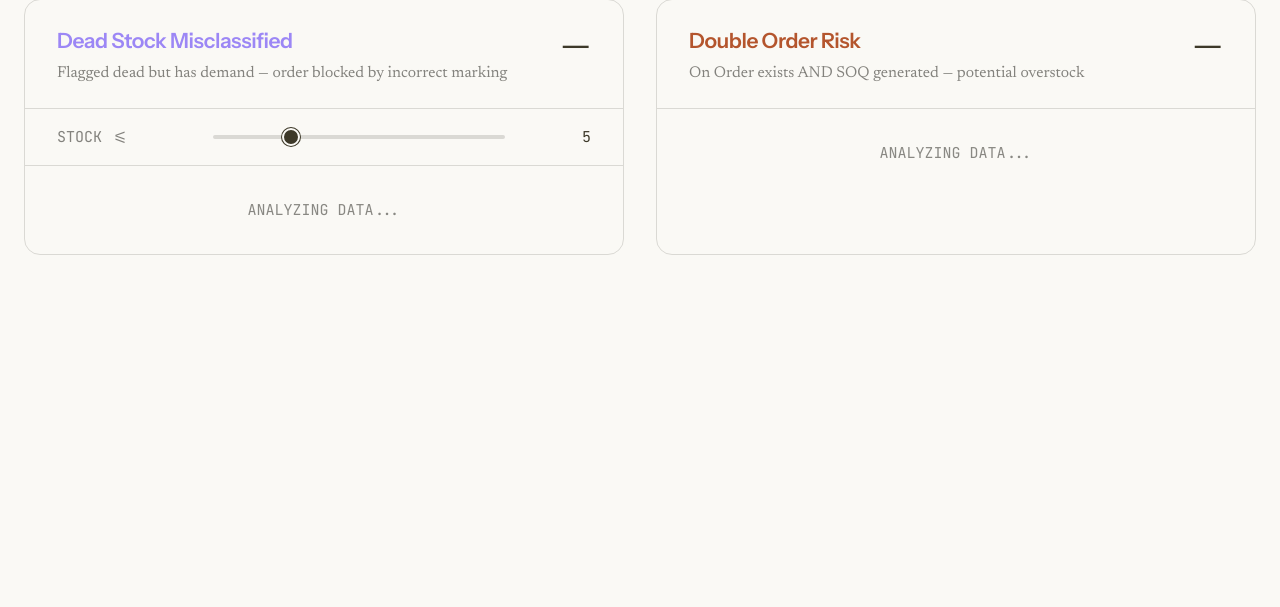
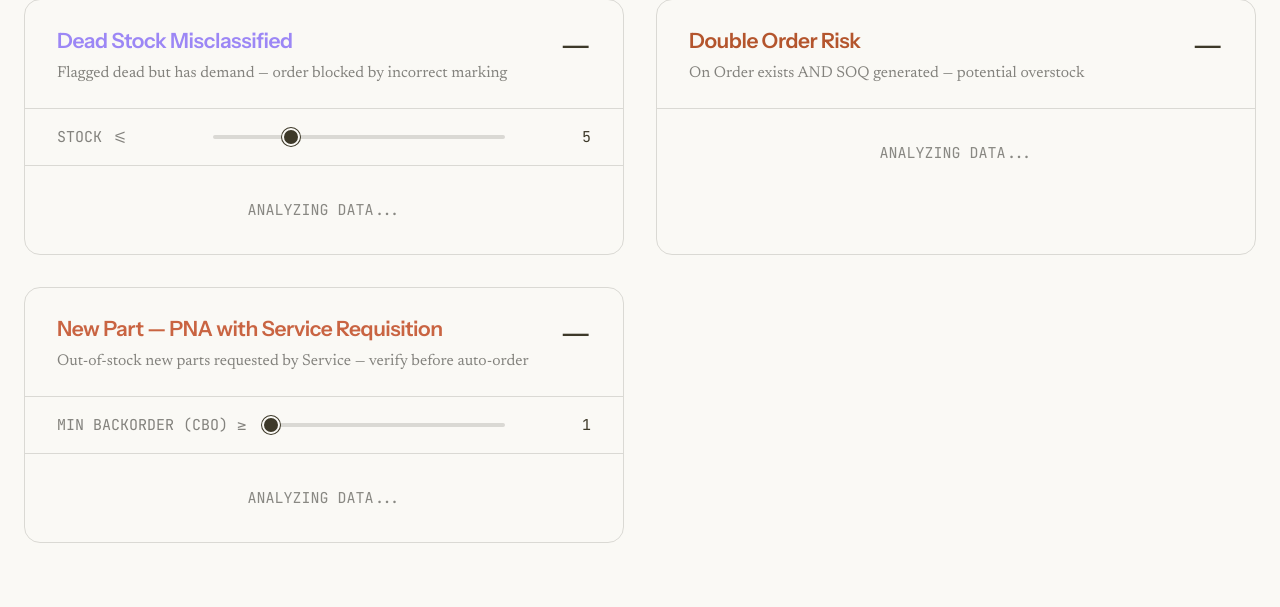
Before and after one commit to TushN101/ampl, a Flask app: page / in a window 1280 px wide. Shown: the part 987-1594 px from the top of the page. Before the commit the page ends 1242 px from the top, so only its background shows below. Run offline with Flask 3, Linux system fonts and the light colour scheme; some libraries are stand-ins or nearby versions.

Commit message:
added new feature

```diff
--- a/static/css/style.css
+++ b/static/css/style.css
@@ -512,6 +512,10 @@ html:not(.dark) .sun-icon { display: none; }
   font-family: var(--font-mono);
   color: var(--text-muted);
   margin-bottom: 4px;
+  display: flex;
+  align-items: center;
+  flex-wrap: wrap;
+  gap: 8px;
 }
 
 .air-name {
@@ -535,6 +539,36 @@ html:not(.dark) .sun-icon { display: none; }
   border: 1px solid var(--border-main);
   background: var(--bg-page);
   white-space: nowrap;
+}
+
+/* ===== New-Part age badge (used by the "New Part PNA Requisition" alert) ===== */
+/* Small pill that highlights the PART_FAMILY_AGE flag inside an alert row,
+   so the reviewer instantly sees it's a New Part / non-Old-Part item. */
+.air-age-badge {
+  display: inline-block;
+  padding: 1px 8px;
+  border-radius: var(--radius-pill);
+  font-family: var(--font-mono);
+  font-size: 0.7rem;
+  font-weight: 500;
+  letter-spacing: 0.04em;
+  text-transform: uppercase;
+  color: var(--accent-clay);
+  background: color-mix(in oklch, var(--accent-clay) 12%, transparent);
+  border: 1px solid color-mix(in oklch, var(--accent-clay) 35%, transparent);
+  line-height: 1.5;
+}
+
+/* Subtle attention pulse on the new-part alert card so it doesn't get lost
+   among the four pre-existing cards. Only pulses once on initial render. */
+@keyframes newPartAttentionPulse {
+  0%   { box-shadow: 0 0 0 0 color-mix(in oklch, var(--accent-clay) 35%, transparent); }
+  70%  { box-shadow: 0 0 0 10px transparent; }
+  100% { box-shadow: 0 0 0 0 transparent; }
+}
+
+#card-new_part_pna_requisition {
+  animation: newPartAttentionPulse 1.6s ease-out 1;
 }
 
 .alert-empty {
--- a/static/js/app.js
+++ b/static/js/app.js
@@ -240,6 +240,39 @@
       valueTag: function(r){ return 'OnOrd: ' + r.ON_ORDER_QTY + ' + SOQ: ' + r.SOQ_QTY; },
       filter: function(data, params) {
         return data.filter(r => r.ON_ORDER_QTY > 0 && r.SOQ_QTY > 0);
+      }
+    },
+    /**
+     * NEW ALERT — New Part PNA Requisition
+     *
+     * Note: we deliberately do NOT require SOQ_QTY > 0 here. The point of
+     * this alert is to catch new parts that the auto-order pipeline may
+     * touch because of the open requisition, regardless of whether the SOQ
+     * formula produced a number. (Empirically ~9 of 10 matching rows do
+     * carry SOQ > 0, but the 10th is exactly the kind of edge case a human
+     * should see.)
+     */
+    {
+      id: 'new_part_pna_requisition',
+      title: 'New Part — PNA with Service Requisition',
+      subtitle: 'Out-of-stock new parts requested by Service — verify before auto-order',
+      color: 'text-clay',
+      thresholds: [
+        { key: 't_cbo', label: 'Min Backorder (CBO) ≥', min: 1, max: 20, step: 1, defaultVal: 1, format: function(v){ return Math.round(safeFloat(v)); } },
+      ],
+      valueTag: function(r){
+        // Show the most decision-relevant number: open Service requisition qty
+        return 'CBO: ' + r.CUST_BACK_ORDER;
+      },
+      filter: function(data, params) {
+        const t_cbo = safeInt(params.t_cbo, 1);
+        return data.filter(r =>
+          r.STOCK_QTY === 0 &&                       // PNA — Part Not Available
+          r.CUST_BACK_ORDER >= t_cbo &&              // Service requisition open
+          r.CUST_BACK_ORDER > 0 &&                   // (defensive: at least 1)
+          r.PART_FAMILY_AGE !== 'Old Part' &&        // flag other than 'Old Part'
+          String(r.PART_FAMILY_AGE || '').trim() !== '' // ignore blank age rows
+        );
       }
     },
   ];
@@ -602,9 +635,14 @@
 
     itemsContainer.innerHTML = displayItems.map(function(item) {
       const partDisplay = displayPart(item);
+      // For the new-part alert, surface the age flag as a small badge so the
+      // reviewer instantly sees it's a "New Part" / non-Old-Part item.
+      const ageBadge = (alertId === 'new_part_pna_requisition' && item.PART_FAMILY_AGE)
+        ? '<span class="air-age-badge">' + escapeHtml(item.PART_FAMILY_AGE) + '</span>'
+        : '';
       return '<div class="alert-item-row" data-part="' + escapeHtml(item.ROOT_PART_NUM) + '">' +
         '<div class="air-content">' +
-          '<div class="air-part">' + escapeHtml(partDisplay) + '</div>' +
+          '<div class="air-part">' + escapeHtml(partDisplay) + ' ' + ageBadge + '</div>' +
           '<div class="air-name">' + escapeHtml(item.PART_DESC) + '</div>' +
           '<div class="air-metrics">' +
             '<span>STK: ' + item.STOCK_QTY + '</span>' +
@@ -745,12 +783,18 @@
     const stockValue = item.STOCK_QTY * item.PURCHASE_PRICE;
     const isDead = item.DEAD_STOCK_YN === 'Y';
     const isSuperseded = item.is_superseded;
+    // Highlight the "PNA + New Part + CBO" combo inside the modal so the
+    // reviewer immediately understands why this item popped up.
+    const isPna = item.STOCK_QTY === 0;
+    const isNonOldPart = item.PART_FAMILY_AGE && item.PART_FAMILY_AGE !== 'Old Part';
+    const isRequisitionOpen = item.CUST_BACK_ORDER > 0;
+    const isReviewCandidate = isPna && isNonOldPart && isRequisitionOpen;
 
     const fields = [
       { label: 'Root Part Number', value: item.ROOT_PART_NUM, cls: isSuperseded ? 'highlight-orange' : '' },
       { label: 'Latest Part Number', value: item.LATEST_PART_NUM, cls: isSuperseded ? 'highlight-green' : '' },
       { label: 'Part Description', value: item.PART_DESC },
-      { label: 'Part Family Age', value: item.PART_FAMILY_AGE || 'N/A' },
+      { label: 'Part Family Age', value: item.PART_FAMILY_AGE || 'N/A', cls: isNonOldPart ? 'highlight-orange' : '' },
       { label: 'Current Stock', value: item.STOCK_QTY, cls: item.STOCK_QTY === 0 ? 'highlight-red' : '' },
       { label: 'On Order Qty', value: item.ON_ORDER_QTY, cls: item.ON_ORDER_QTY > 0 ? 'highlight-blue' : '' },
       { label: 'Customer Back Order', value: item.CUST_BACK_ORDER, cls: item.CUST_BACK_ORDER > 0 ? 'highlight-red' : '' },
@@ -770,6 +814,16 @@
       { label: 'Dead Stock', value: isDead ? 'YES' : 'NO', cls: isDead ? 'highlight-red' : 'highlight-green' },
       { label: 'Location', value: item.LOC_CD || 'N/A' },
     ];
+
+    // If this item is a New-Part-PNA-Requisition candidate, prepend a banner
+    // row at the top of the modal explaining why it deserves human review.
+    if (isReviewCandidate) {
+      fields.unshift({
+        label: '⚠ Review Trigger',
+        value: 'PNA + Service requisition + ' + (item.PART_FAMILY_AGE || 'non-Old-Part') + ' — manual review recommended before auto-order',
+        cls: 'highlight-red',
+      });
+    }
 
     body.innerHTML = fields.map(function(f) {
       return '<div class="detail-row">' +
--- a/templates/index.html
+++ b/templates/index.html
@@ -97,7 +97,7 @@
       </div>
     </section>
 
-    <!-- Alert Cards Grid -->
+    <!-- Alert Cards Grid (populated dynamically by app.js from ALERT_DEFS) -->
     <section class="dashboards-grid" id="dashboardsGrid"></section>
   </div>
 
```
